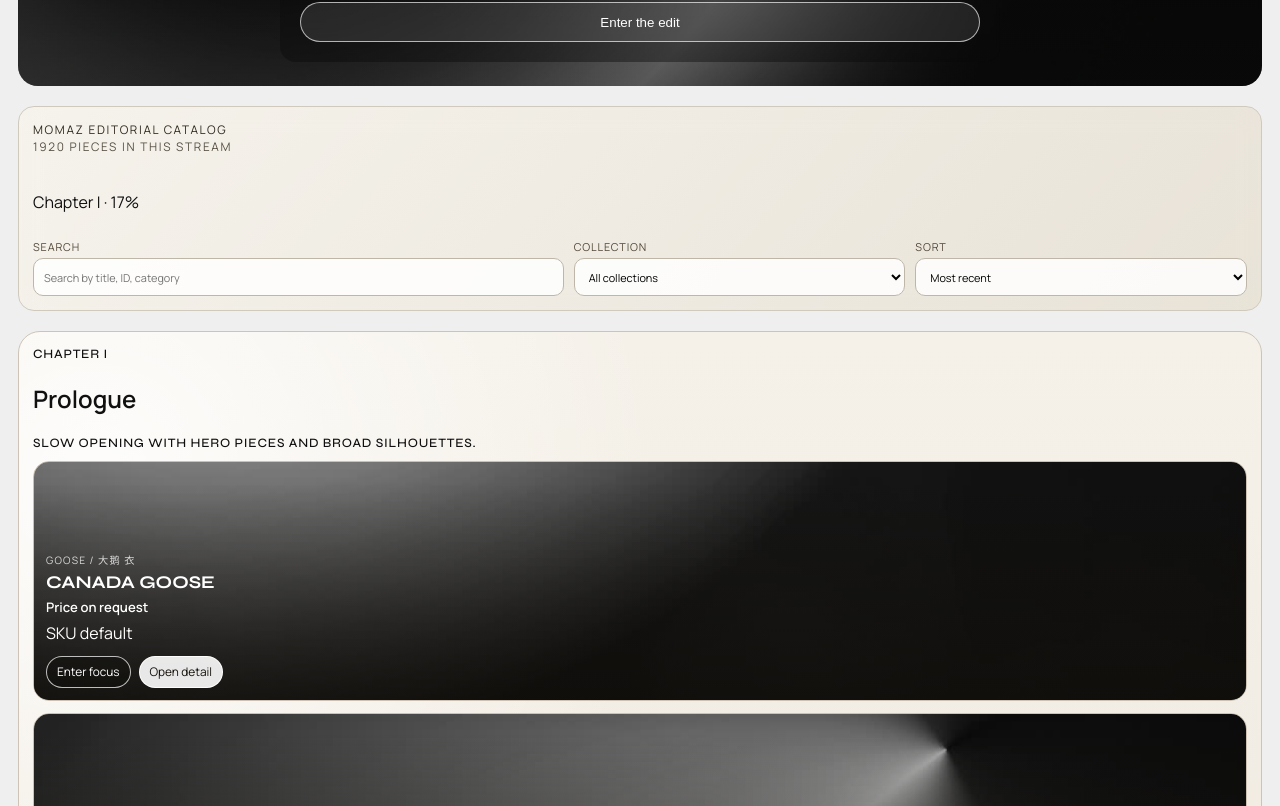
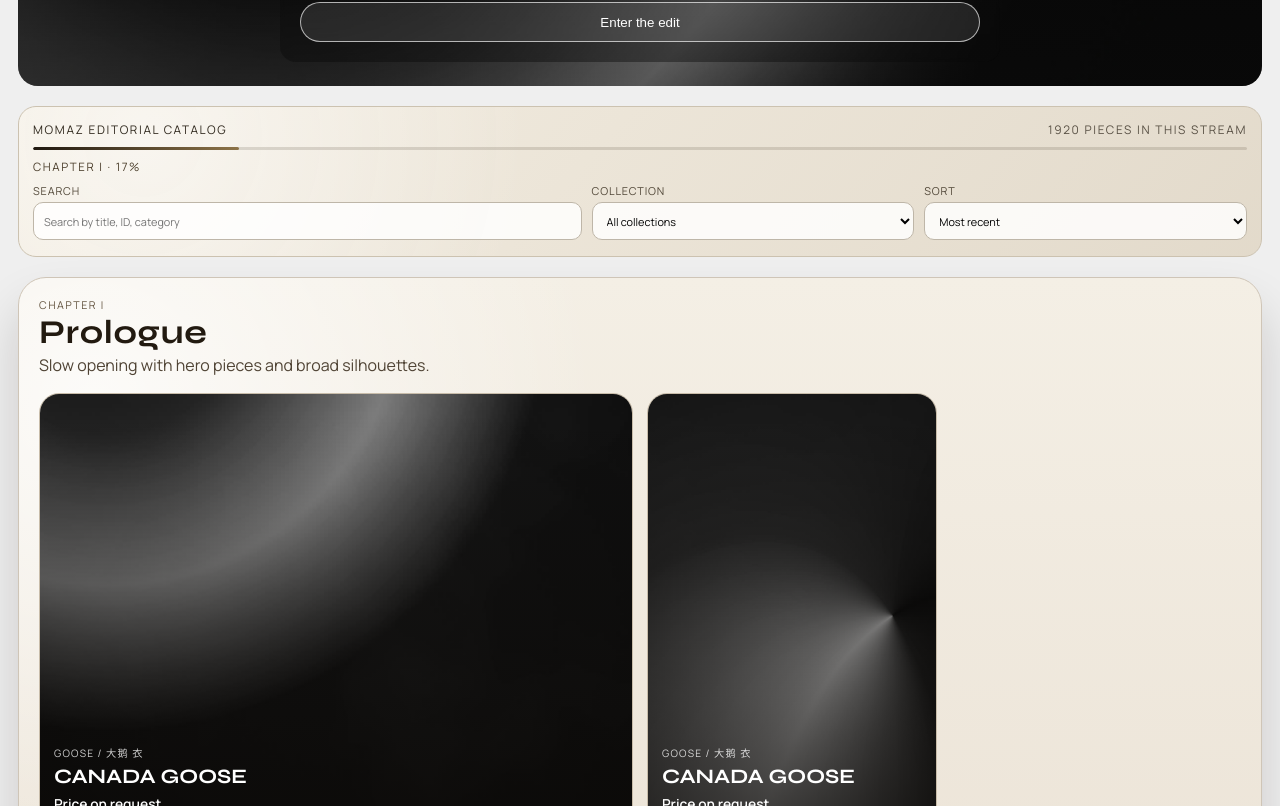
Before and after one commit to Ariitea/momaz-app, a React (Vite) app: page / in a window 1280 px wide. Shown: the part 714-1520 px from the top of the page. Built offline with nearby package versions, Linux system fonts and the light colour scheme.

Commit message:
Update UI/UX + dev Front

```diff
--- a/src/components/ProductGrid.jsx
+++ b/src/components/ProductGrid.jsx
@@ -168,11 +168,8 @@ function ProductGrid() {
 
   useEffect(() => {
     if (scenes.length === 0) {
-      setActiveSceneId("");
       return;
     }
-
-    setActiveSceneId((current) => current || scenes[0].id);
 
     const sceneNodes = Array.from(document.querySelectorAll("[data-scene-id]"));
     if (sceneNodes.length === 0) {
@@ -217,9 +214,10 @@ function ProductGrid() {
   };
 
   const activeSceneIndex = scenes.findIndex((scene) => scene.id === activeSceneId);
+  const effectiveActiveSceneIndex = activeSceneIndex >= 0 ? activeSceneIndex : 0;
   const chapterProgress =
     scenes.length > 0
-      ? Math.round((((activeSceneIndex >= 0 ? activeSceneIndex : 0) + 1) / scenes.length) * 100)
+      ? Math.round(((effectiveActiveSceneIndex + 1) / scenes.length) * 100)
       : 0;
 
   return (
@@ -236,7 +234,7 @@ function ProductGrid() {
         onSortByChange={setSortBy}
         itemCount={filteredProducts.length}
         isCollapsed={isRailCollapsed}
-        activeSceneLabel={activeSceneIndex >= 0 ? scenes[activeSceneIndex]?.label || "" : ""}
+        activeSceneLabel={scenes[effectiveActiveSceneIndex]?.label || ""}
         chapterProgress={chapterProgress}
       />
 
@@ -255,7 +253,9 @@ function ProductGrid() {
       {!loading && !error && scenes.length > 0 && (
         <section className="editorial-stream" aria-label="Immersive editorial stream">
           {scenes.map((scene, sceneIndex) => {
-            const isActive = scene.id === activeSceneId;
+            const isActive = activeSceneId
+              ? scene.id === activeSceneId
+              : sceneIndex === 0;
             return (
               <article
                 key={scene.id}
--- a/src/index.css
+++ b/src/index.css
@@ -975,20 +975,44 @@ body.product-immersive-active .shortlist-panel {
   top: 74px;
   z-index: 35;
   margin: 0 auto 20px;
-  border: 1px solid #cfc9be;
-  border-radius: 16px;
-  background: linear-gradient(132deg, rgb(246 243 236 / 94%), rgb(232 226 214 / 94%));
+  border: 1px solid #ccc2b0;
+  border-radius: 18px;
+  background:
+    radial-gradient(circle at 10% 20%, rgb(255 255 255 / 50%), transparent 34%),
+    linear-gradient(132deg, rgb(243 237 225 / 95%), rgb(225 216 200 / 95%));
   backdrop-filter: blur(12px);
-  padding: 14px;
+  padding: 14px 14px 16px;
   display: grid;
-  gap: 10px;
-  transition: padding 260ms ease, transform 260ms ease;
+  gap: 9px;
+  transition: padding 420ms cubic-bezier(0.22, 1, 0.36, 1),
+    transform 420ms cubic-bezier(0.22, 1, 0.36, 1);
 }
 
 .utility-rail.is-collapsed {
-  padding-top: 10px;
-  padding-bottom: 10px;
-  transform: translateY(-2px);
+  padding-top: 11px;
+  padding-bottom: 11px;
+  transform: translateY(-3px);
+}
+
+.utility-rail__meta {
+  display: flex;
+  justify-content: space-between;
+  gap: 10px;
+  flex-wrap: wrap;
+}
+
+.utility-rail__progress {
+  height: 3px;
+  border-radius: 999px;
+  background: rgb(66 54 35 / 16%);
+  overflow: hidden;
+}
+
+.utility-rail__progress div {
+  height: 100%;
+  border-radius: 999px;
+  background: linear-gradient(90deg, #1f1810, #8c7348);
+  transition: width 500ms cubic-bezier(0.22, 1, 0.36, 1);
 }
 
 .utility-rail__brand,
@@ -1004,9 +1028,17 @@ body.product-immersive-active .shortlist-panel {
   color: #595145;
 }
 
+.utility-rail__chapter {
+  margin: 0;
+  font-size: 0.72rem;
+  text-transform: uppercase;
+  letter-spacing: 0.14em;
+  color: #4d402e;
+}
+
 .utility-rail__controls {
   display: grid;
-  grid-template-columns: 1.6fr 1fr 1fr;
+  grid-template-columns: 1.7fr 1fr 1fr;
   gap: 10px;
 }
 
@@ -1031,59 +1063,92 @@ body.product-immersive-active .shortlist-panel {
 
 .editorial-stream {
   display: grid;
-  gap: 22px;
+  gap: 30px;
   margin-top: 16px;
+  padding-bottom: 20px;
 }
 
 .editorial-scene {
-  border: 1px solid #cdc4b7;
-  border-radius: 22px;
-  padding: 14px;
+  border: 1px solid #cfc5b7;
+  border-radius: 28px;
+  padding: 20px;
   background:
-    radial-gradient(circle at 6% 12%, rgb(255 255 255 / 85%), transparent 36%),
-    linear-gradient(180deg, #f5f1e9 0%, #ede6db 100%);
+    radial-gradient(circle at 6% 12%, rgb(255 255 255 / 78%), transparent 34%),
+    linear-gradient(180deg, #f4efe5 0%, #e7ddcf 100%);
+  transform: scale(0.985);
+  opacity: 0.84;
+  transition: transform 580ms cubic-bezier(0.22, 1, 0.36, 1),
+    opacity 580ms cubic-bezier(0.22, 1, 0.36, 1),
+    box-shadow 580ms cubic-bezier(0.22, 1, 0.36, 1);
+}
+
+.editorial-scene.is-active {
+  transform: scale(1);
+  opacity: 1;
+  box-shadow: 0 30px 50px rgb(18 13 8 / 16%);
 }
 
 .editorial-scene > header {
-  margin-bottom: 10px;
+  margin-bottom: 16px;
+  display: grid;
+  gap: 5px;
 }
 
-.editorial-scene > header p {
+.editorial-scene__label {
+  margin: 0;
+  font-size: 0.67rem;
+  text-transform: uppercase;
+  letter-spacing: 0.14em;
+  color: #665743;
+}
+
+.editorial-scene > header h2 {
   margin: 0;
   font-family: "Syne", sans-serif;
-  letter-spacing: 0.06em;
-  text-transform: uppercase;
-  font-size: 0.8rem;
+  letter-spacing: 0.02em;
+  font-size: clamp(1.5rem, 2.6vw, 2.5rem);
+  line-height: 0.95;
+  color: #221a10;
+}
+
+.editorial-scene__line {
+  margin: 0;
+  max-width: 52ch;
+  color: #4f4334;
+  line-height: 1.45;
 }
 
 .editorial-scene__rail {
   display: grid;
-  gap: 12px;
-}
-
-.editorial-scene--panorama .editorial-scene__rail {
-  grid-template-columns: 1.5fr repeat(2, 1fr);
-}
-
-.editorial-scene--diptych .editorial-scene__rail {
-  grid-template-columns: repeat(4, minmax(0, 1fr));
-}
-
-.editorial-scene--ribbon .editorial-scene__rail {
-  grid-template-columns: repeat(5, minmax(0, 1fr));
+  grid-template-columns: repeat(12, minmax(0, 1fr));
+  gap: 14px;
 }
 
 .scene-tile {
   position: relative;
-  border: 1px solid #ccc1b2;
-  border-radius: 16px;
+  border: 1px solid #c8bca9;
+  border-radius: 20px;
   overflow: hidden;
-  min-height: 240px;
+  min-height: clamp(220px, 42vw, 380px);
   background: #f3ede2;
+  grid-column: span 3;
+  transition: transform 500ms cubic-bezier(0.22, 1, 0.36, 1),
+    box-shadow 500ms cubic-bezier(0.22, 1, 0.36, 1);
+}
+
+.scene-tile--hero {
+  grid-column: span 6;
+  min-height: clamp(280px, 50vw, 500px);
 }
 
 .scene-tile--landscape {
-  min-height: 320px;
+  grid-column: span 6;
+}
+
+.scene-tile:hover,
+.scene-tile:focus-within {
+  transform: translateY(-6px);
+  box-shadow: 0 18px 36px rgb(18 13 8 / 26%);
 }
 
 .scene-tile__media,
@@ -1107,17 +1172,17 @@ body.product-immersive-active .shortlist-panel {
 .scene-tile__veil {
   position: absolute;
   inset: 0;
-  background: linear-gradient(180deg, rgb(15 13 9 / 0%) 8%, rgb(15 13 9 / 72%) 100%);
+  background: linear-gradient(180deg, rgb(10 8 6 / 0%) 4%, rgb(10 8 6 / 80%) 100%);
 }
 
 .scene-tile__content {
   position: absolute;
-  left: 12px;
-  right: 12px;
-  bottom: 12px;
+  left: 14px;
+  right: 14px;
+  bottom: 14px;
   color: #fff;
   display: grid;
-  gap: 6px;
+  gap: 7px;
 }
 
 .scene-tile__content h3,
@@ -1135,38 +1200,46 @@ body.product-immersive-active .shortlist-panel {
 
 .scene-tile__content h3 {
   font-family: "Syne", sans-serif;
-  font-size: clamp(0.95rem, 1.4vw, 1.4rem);
-  line-height: 1.05;
+  font-size: clamp(1rem, 1.6vw, 1.7rem);
+  line-height: 0.96;
 }
 
 .scene-tile__content strong {
-  font-size: 0.82rem;
+  font-size: 0.86rem;
+}
+
+.scene-tile__meta {
+  font-size: 0.7rem;
+  letter-spacing: 0.08em;
+  text-transform: uppercase;
+  color: rgb(255 255 255 / 78%);
 }
 
 .scene-tile__actions {
-  margin-top: 6px;
+  margin-top: 2px;
   display: flex;
   gap: 8px;
+  flex-wrap: wrap;
 }
 
 .scene-tile__actions button,
 .scene-tile__actions a {
   border: 1px solid rgb(255 255 255 / 72%);
   border-radius: 999px;
-  min-height: 32px;
-  padding: 0 10px;
+  min-height: 34px;
+  padding: 0 12px;
   display: inline-flex;
   align-items: center;
   justify-content: center;
   font: inherit;
   font-size: 0.74rem;
-  background: rgb(12 10 8 / 32%);
+  background: rgb(12 10 8 / 38%);
   color: #fff;
   cursor: pointer;
 }
 
 .scene-tile__actions a {
-  background: rgb(255 255 255 / 90%);
+  background: rgb(255 255 255 / 92%);
   color: #14100a;
   border-color: rgb(255 255 255 / 92%);
 }
@@ -1176,14 +1249,26 @@ body.product-immersive-active .shortlist-panel {
   inset: 74px 16px 16px;
   z-index: 45;
   border: 1px solid #cbbda9;
-  border-radius: 20px;
+  border-radius: 24px;
   background: linear-gradient(158deg, #f4efe4 0%, #e5dbc9 100%);
   box-shadow: 0 32px 70px rgb(12 9 4 / 36%);
   display: grid;
-  grid-template-columns: 1.3fr 0.8fr;
-  gap: 14px;
-  padding: 52px 14px 14px;
+  grid-template-columns: 1.25fr 0.75fr;
+  gap: 16px;
+  padding: 56px 16px 16px;
   overflow: hidden;
+  animation: overlay-rise 540ms cubic-bezier(0.22, 1, 0.36, 1);
+}
+
+@keyframes overlay-rise {
+  from {
+    transform: translateY(16px);
+    opacity: 0;
+  }
+  to {
+    transform: translateY(0);
+    opacity: 1;
+  }
 }
 
 .focus-overlay__close {
@@ -1202,18 +1287,33 @@ body.product-immersive-active .shortlist-panel {
 
 .focus-overlay__media {
   display: grid;
-  grid-template-columns: repeat(2, minmax(0, 1fr));
-  gap: 10px;
+  grid-template-rows: minmax(240px, 1fr) auto;
+  gap: 12px;
   align-content: start;
   overflow: auto;
 }
 
-.focus-overlay__media figure {
+.focus-overlay__hero,
+.focus-overlay__gallery figure {
   margin: 0;
-  border-radius: 12px;
+  border-radius: 14px;
   overflow: hidden;
   border: 1px solid #c8bca9;
-  aspect-ratio: 5 / 6;
+  background: #ded3c3;
+}
+
+.focus-overlay__hero {
+  min-height: clamp(260px, 48vh, 460px);
+}
+
+.focus-overlay__gallery {
+  display: grid;
+  grid-template-columns: repeat(3, minmax(0, 1fr));
+  gap: 10px;
+}
+
+.focus-overlay__gallery figure {
+  aspect-ratio: 4 / 5;
   background: #ded3c3;
 }
 
@@ -1246,7 +1346,7 @@ body.product-immersive-active .shortlist-panel {
 .focus-overlay__details h2 {
   font-family: "Syne", sans-serif;
   font-size: clamp(1.4rem, 2.8vw, 2.6rem);
-  line-height: 0.95;
+  line-height: 0.92;
 }
 
 .focus-overlay__details strong {
@@ -1284,14 +1384,18 @@ body.product-immersive-active .shortlist-panel {
     grid-template-columns: 1fr;
   }
 
-  .editorial-scene--panorama .editorial-scene__rail,
-  .editorial-scene--diptych .editorial-scene__rail,
-  .editorial-scene--ribbon .editorial-scene__rail {
-    grid-template-columns: repeat(2, minmax(0, 1fr));
+  .scene-tile,
+  .scene-tile--hero,
+  .scene-tile--landscape {
+    grid-column: span 6;
   }
 
   .focus-overlay {
     grid-template-columns: 1fr;
+  }
+
+  .focus-overlay__gallery {
+    grid-template-columns: repeat(2, minmax(0, 1fr));
   }
 }
 
@@ -1300,22 +1404,41 @@ body.product-immersive-active .shortlist-panel {
     top: 66px;
   }
 
-  .editorial-scene--panorama .editorial-scene__rail,
-  .editorial-scene--diptych .editorial-scene__rail,
-  .editorial-scene--ribbon .editorial-scene__rail {
-    grid-template-columns: 1fr;
+  .utility-rail__meta {
+    flex-direction: column;
+  }
+
+  .editorial-scene {
+    border-radius: 22px;
+    padding: 14px;
+  }
+
+  .editorial-scene__rail {
+    gap: 10px;
+  }
+
+  .scene-tile,
+  .scene-tile--hero,
+  .scene-tile--landscape {
+    grid-column: span 12;
   }
 
   .focus-overlay {
     inset: 66px 10px 10px;
-    padding: 48px 10px 10px;
+    padding: 48px 10px 12px;
+  }
+
+  .focus-overlay__gallery {
+    grid-template-columns: 1fr;
   }
 }
 
 @media (prefers-reduced-motion: reduce) {
   .utility-rail,
   .scene-tile,
-  .focus-overlay {
+  .editorial-scene,
+  .focus-overlay,
+  .utility-rail__progress div {
     transition: none;
     animation: none;
   }
```
Also changed, not shown: public/data/products-lite.json, 2 other files (tests, documents, lock files or other folders).
